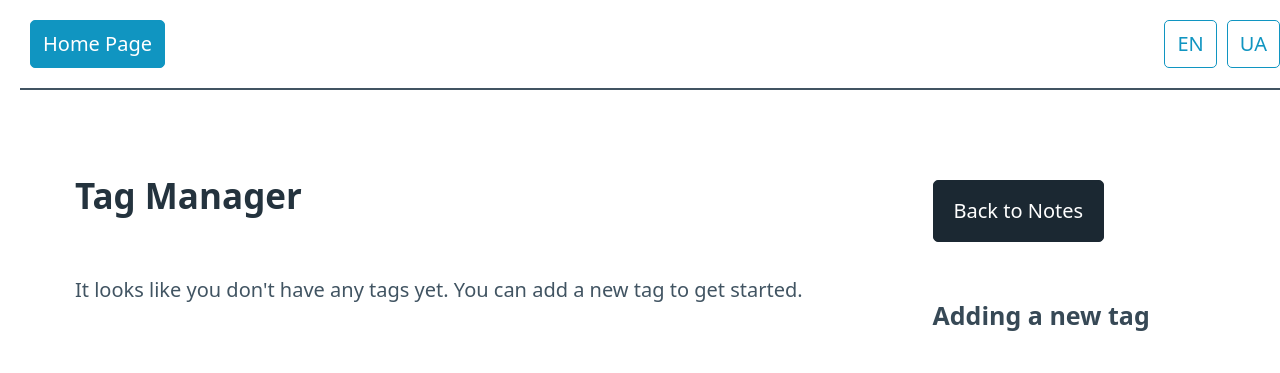
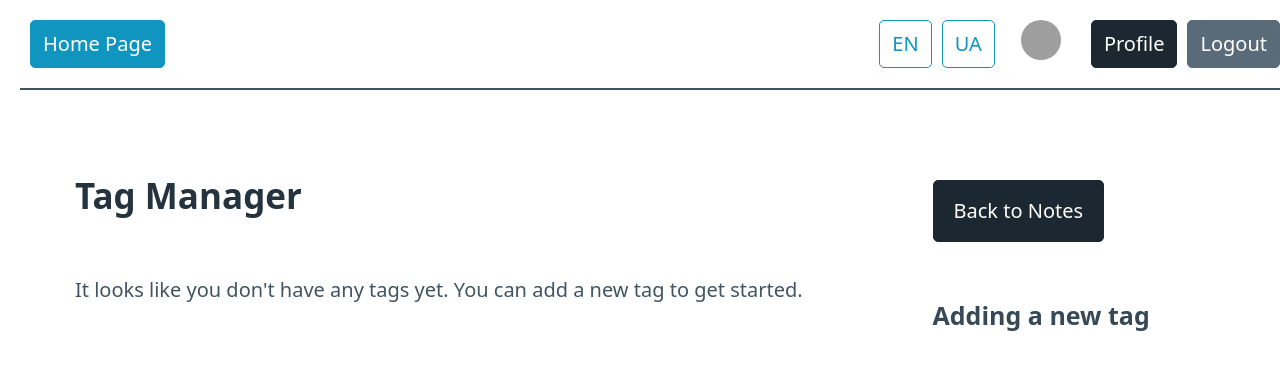
Before and after one commit to alex-nuclearboy/goit-py-web-project-team-8, a Django app: page /notesapp/tags/ in a window 1280 px wide. Shown: the top 373 px of the page. Run offline with Django 5.2, Linux system fonts and the light colour scheme; the visitor is signed in with stand-in values (Sample User, id 1); data that the repository does not hold is empty; grey boxes are pictures that could not be loaded.

Commit message:
Add an avatar and buttons to the navigation menu

```diff
--- a/personal_assistant/newsapp/templates/newsapp/base.html
+++ b/personal_assistant/newsapp/templates/newsapp/base.html
@@ -70,8 +70,6 @@
             <div class="lang-buttons">
                 <a href="?lang=en" role="button" class="outline">EN</a>
                 <a href="?lang=uk" role="button" class="outline">UA</a>
-            </div>
-            <div>
                 {% block nav_buttons %}{% endblock %}
             </div>
         </div>
--- a/personal_assistant/notesapp/templates/notesapp/tag_list.html
+++ b/personal_assistant/notesapp/templates/notesapp/tag_list.html
@@ -2,6 +2,13 @@
 
 {% block title %}{{ translations.tag_manager }}{% endblock %}
 {% block dashboard_label %}{{ translations.dashboard }}{% endblock %}
+{% block nav_buttons %}
+<img src="{{ user.profile.avatar.url }}" alt="Avatar" style="margin-left: 16px;">
+<div class="buttons">
+    <a href="{% url 'users:profile' %}" role="button" class="contrast">{{ translations.profile }}</a>
+    <a href="{% url 'users:logout' %}?lang={{ request.session.language }}" role="button" class="secondary">{{ translations.logout }}</a>
+</div>
+{% endblock %}
 
 {% block content %}
 <script>
--- a/personal_assistant/notesapp/translations.py
+++ b/personal_assistant/notesapp/translations.py
@@ -1,6 +1,9 @@
 translations = {
     'en': {
         'dashboard': 'Home Page',
+        'welcome': 'Welcome',
+        'profile': 'Profile',
+        'logout': 'Logout',
         'note_organiser': 'Note Organiser',
         'my_notes': 'My notes',
         'showing_notes_for_tag': 'Showing notes for tag',
@@ -39,6 +42,9 @@ translations = {
     },
     'uk': {
         'dashboard': 'Головна сторінка',
+        'welcome': 'Ласкаво просимо',
+        'profile': 'Профіль',
+        'logout': 'Вийти',
         'note_organiser': 'Органайзер нотаток',
         'my_notes': 'Мої нотатки',
         'showing_notes_for_tag': 'Відображення нотаток для тегу',
--- a/personal_assistant/users/templates/users/profile.html
+++ b/personal_assistant/users/templates/users/profile.html
@@ -5,6 +5,7 @@
 {% block dashboard_label %}{{ translations.dashboard }}{% endblock %}
 
 {% block nav_buttons %}
+<img src="{{ user.profile.avatar.url }}" alt="Avatar" style="margin-left: 16px;">
 <div class="buttons">
     <a href="{% url 'users:logout' %}?lang={{ request.session.language }}" role="button" class="secondary">{{ translations.logout }}</a>
 </div>
```
Also changed, not shown: personal_assistant/notesapp/templates/notesapp/note_details.html (+7 -0 lines), personal_assistant/notesapp/templates/notesapp/note_form.html (+7 -0 lines), personal_assistant/notesapp/templates/notesapp/note_list.html (+7 -0 lines).
